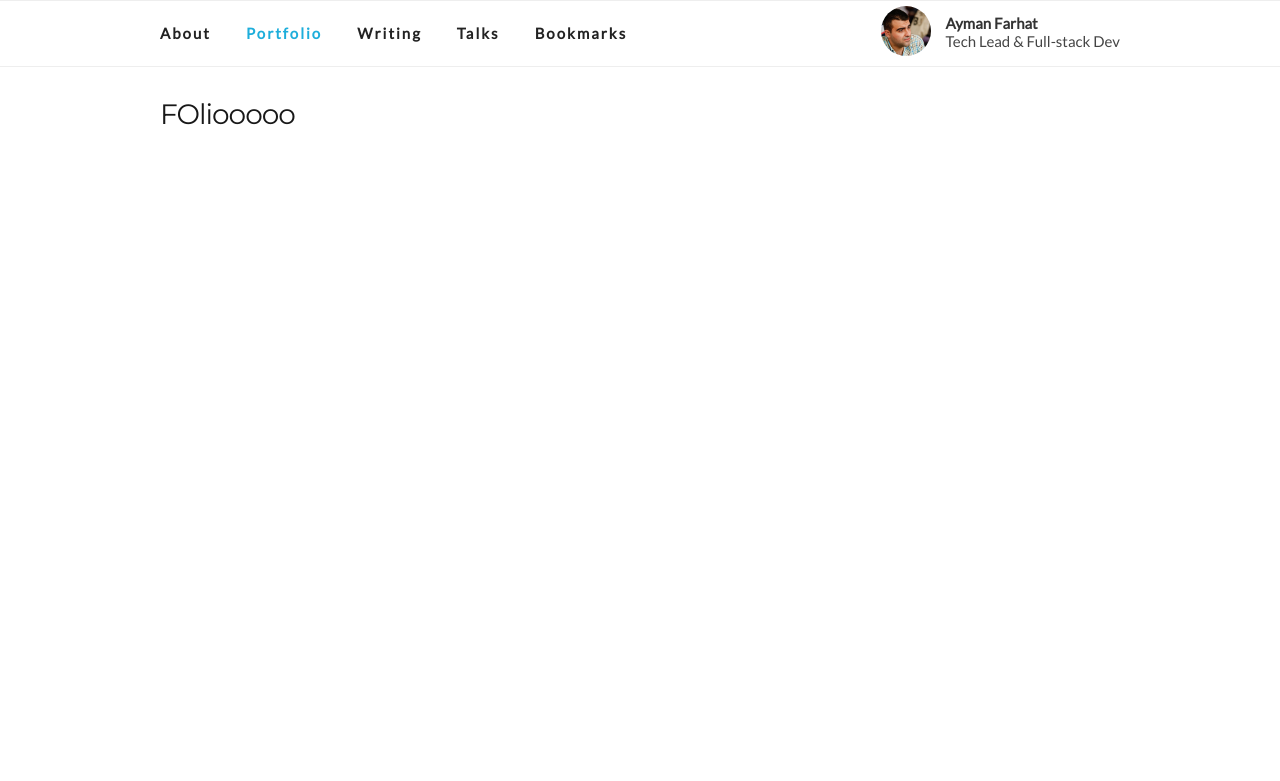
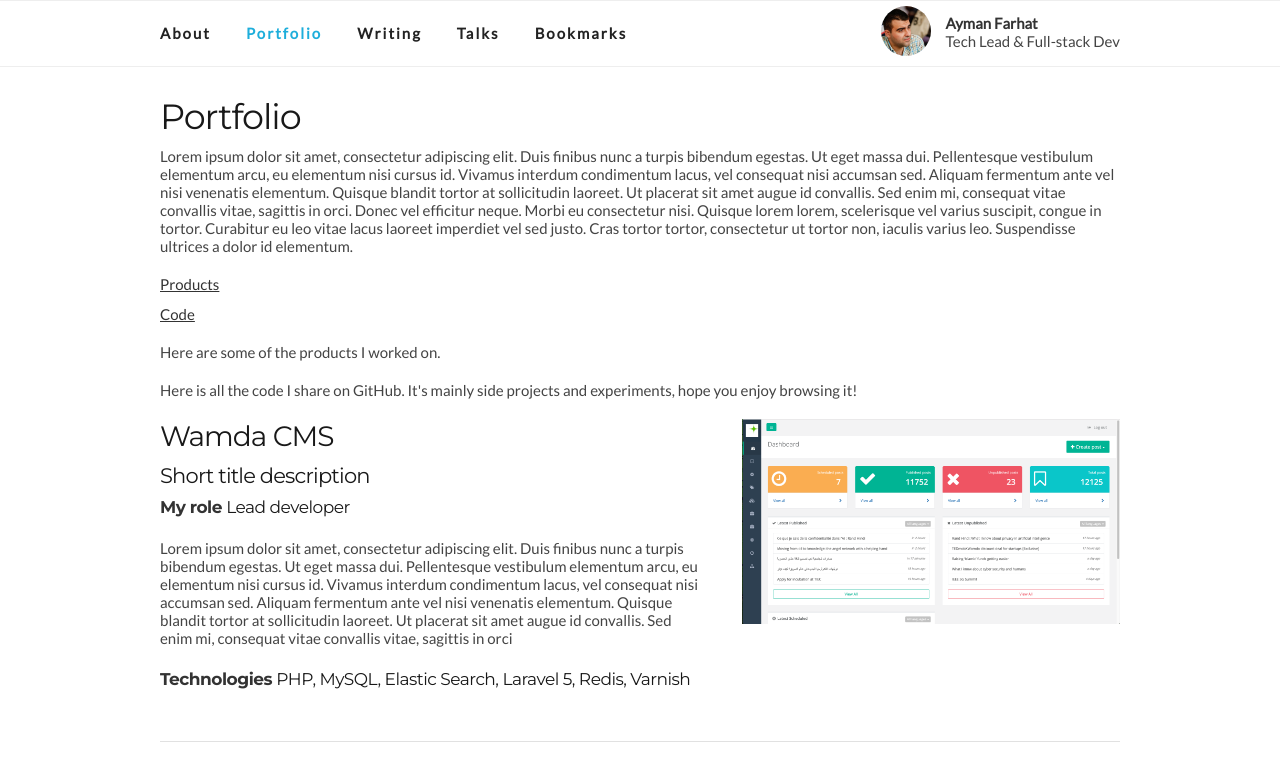
Before and after one commit to aymanfarhat/personal-website, a Flask app: page /portfolio in a window 1280 px wide. Shown: the top 781 px of the page. Run offline with Flask 2, Linux system fonts and the light colour scheme; some libraries are stand-ins or nearby versions.

Commit message:
Set a basic layout for portfolio

```diff
--- a/templates/portfolio.html
+++ b/templates/portfolio.html
@@ -1,5 +1,31 @@
 {% extends "base.html" %}
 
 {% block content %}
-<h3>FOliooooo</h3>
+<h2>Portfolio</h2>
+<p>Lorem ipsum dolor sit amet, consectetur adipiscing elit. Duis finibus nunc a turpis bibendum egestas. Ut eget massa dui. Pellentesque vestibulum elementum arcu, eu elementum nisi cursus id. Vivamus interdum condimentum lacus, vel consequat nisi accumsan sed. Aliquam fermentum ante vel nisi venenatis elementum. Quisque blandit tortor at sollicitudin laoreet. Ut placerat sit amet augue id convallis. Sed enim mi, consequat vitae convallis vitae, sagittis in orci. Donec vel efficitur neque. Morbi eu consectetur nisi. Quisque lorem lorem, scelerisque vel varius suscipit, congue in tortor. Curabitur eu leo vitae lacus laoreet imperdiet vel sed justo. Cras tortor tortor, consectetur ut tortor non, iaculis varius leo. Suspendisse ultrices a dolor id elementum.</p>
+
+<ul>
+    <li><a href="#">Products</a></li>
+    <li><a href="#">Code</a></li>
+</ul>
+
+<p>Here are some of the products I worked on.</p>
+<p>Here is all the code I share on GitHub. It's mainly side projects and experiments, hope you enjoy browsing it!</p>
+
+<section>
+<div class="row">
+    <div class="seven columns">
+        <h3>Wamda CMS</h3>
+        <h4>Short title description</h4>
+        <h5><strong>My role </strong> Lead developer</h5>
+        <p>Lorem ipsum dolor sit amet, consectetur adipiscing elit. Duis finibus nunc a turpis bibendum egestas. Ut eget massa dui. Pellentesque vestibulum elementum arcu, eu elementum nisi cursus id. Vivamus interdum condimentum lacus, vel consequat nisi accumsan sed. Aliquam fermentum ante vel nisi venenatis elementum. Quisque blandit tortor at sollicitudin laoreet. Ut placerat sit amet augue id convallis. Sed enim mi, consequat vitae convallis vitae, sagittis in orci</p>
+        <h5><strong>Technologies </strong> PHP, MySQL, Elastic Search, Laravel 5, Redis, Varnish</h5>
+    </div>
+    <div class="five columns">
+        <img src="{{ url_for('static', filename='images/wamda-cms.png') }}" style="width:100%" />
+    </div>
+</div>
+</section>
+<hr>
+
 {% endblock %}
```
Also changed, not shown: static/images/wamda-cms.png (added).
